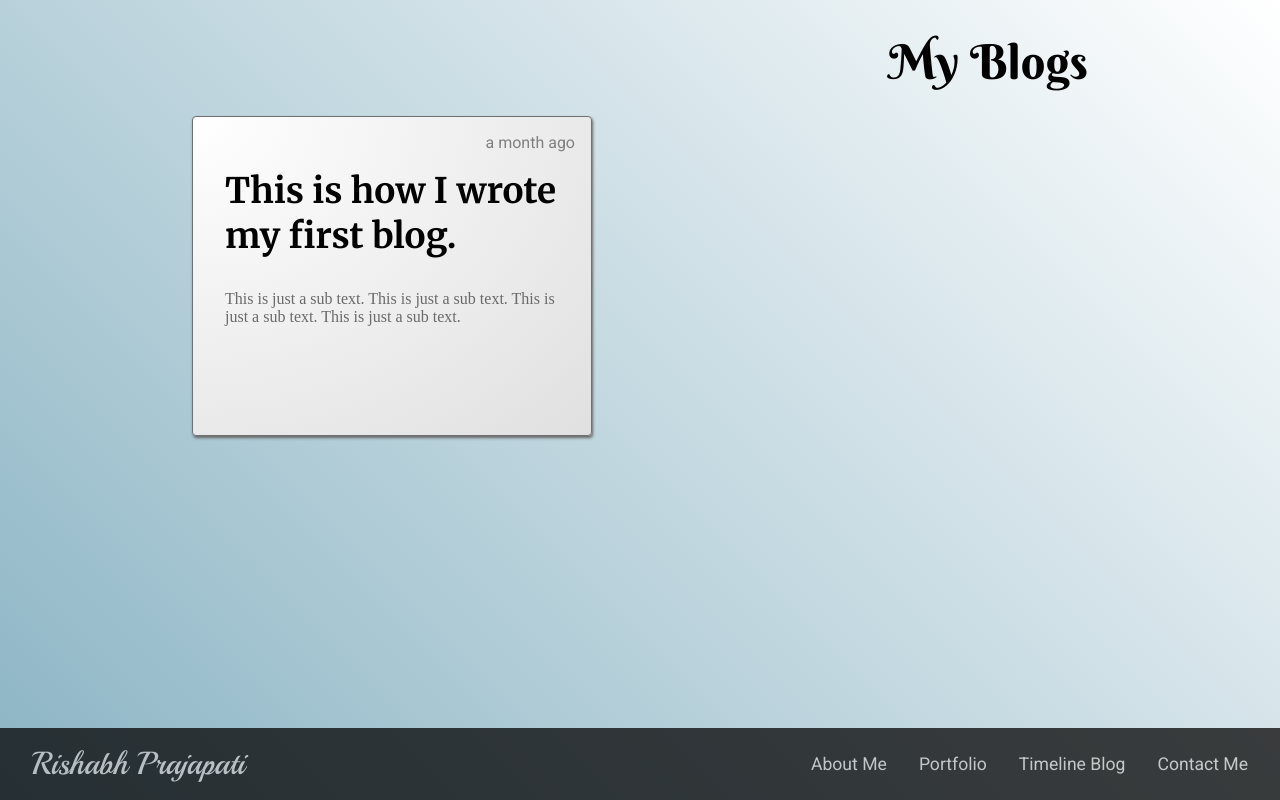
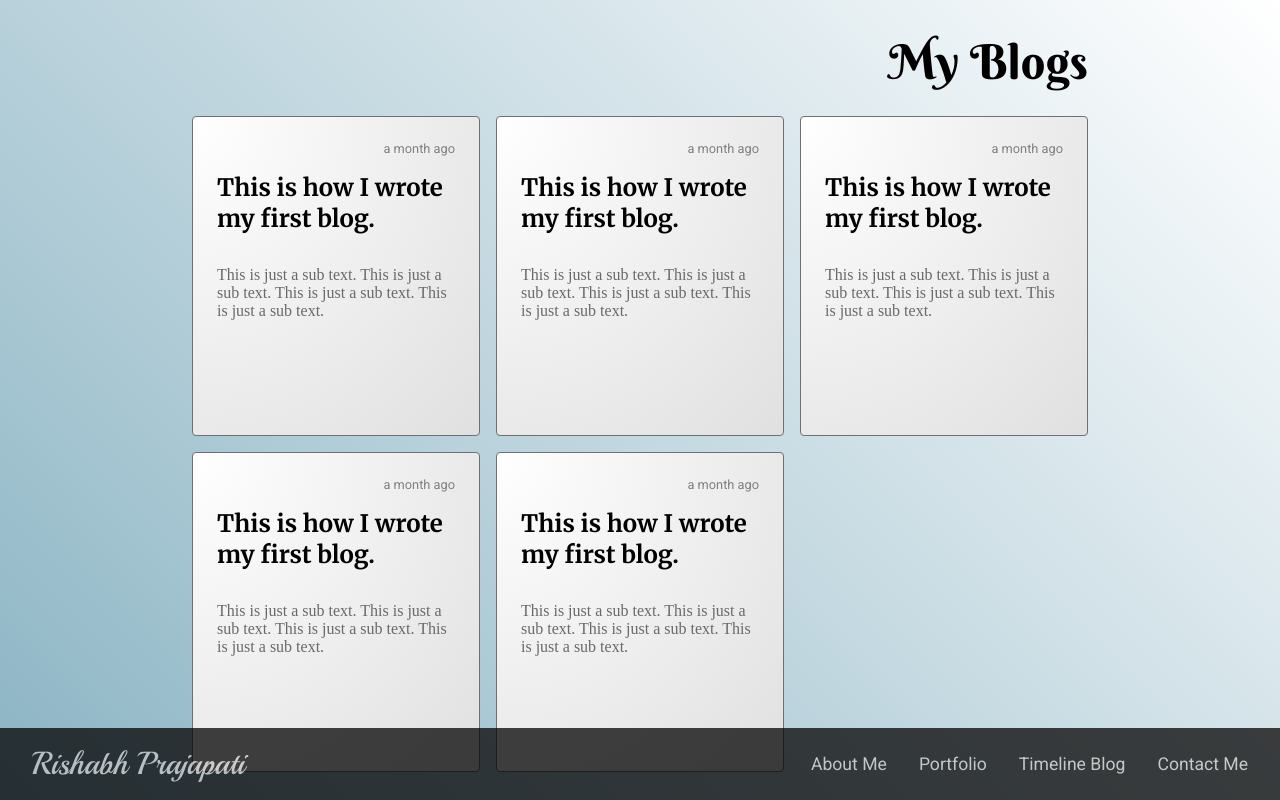
Before and after one commit to alegend4u/uBlog, a Django app: page /timeline/ in a window 1280 px wide. Run offline with Django 3.2, Linux system fonts and the light colour scheme; style sheets or scripts are compiled from the project's sources; some web fonts are replaced.

Commit message:
Fix spacing and sizing of grid

```diff
--- a/timeline/static/timeline/css/timeline.css
+++ b/timeline/static/timeline/css/timeline.css
@@ -1,7 +1,7 @@
 @import url("https://fonts.googleapis.com/css2?family=Berkshire+Swash&display=swap");
 @import url("https://fonts.googleapis.com/css2?family=Merriweather:wght@700&family=Source+Serif+Pro:wght@600&display=swap");
 body {
-  background: linear-gradient(45deg, #8BB4C4, white);
+  background: linear-gradient(45deg, #8BB4C4, white) fixed;
   height: 100vh;
 }
 
@@ -16,32 +16,36 @@ body {
 
 .blog_grid {
   display: grid;
-  grid-template-columns: repeat(auto-fit, minmax(15rem, 25rem));
+  grid-template-columns: repeat(auto-fit, minmax(15rem, 1fr));
   grid-auto-rows: 20rem;
-  grid-gap: 4rem;
+  grid-gap: 1rem;
   margin: 0 auto;
   width: 70%;
   padding: 1.5rem 0;
 }
 .blog_grid .blog {
   background: radial-gradient(at top left, white, #e0e0e0 100%);
-  box-shadow: 1px 2px 3px #666;
   border: 1px solid #707070;
   border-radius: 4px;
-  padding: 1rem;
+  padding: 1.5rem;
+}
+.blog_grid .blog:hover {
+  box-shadow: 0 2px 3px #666;
+  transition: all 0.1s ease-in-out;
 }
 .blog_grid .blog .timestamp {
   font-family: Roboto, sans-serif;
   text-align: right;
   color: gray;
+  font-size: 0.8rem;
 }
 .blog_grid .blog .title {
-  padding: 1rem;
+  padding: 1rem 0;
   font-family: "Merriweather", serif;
-  font-size: 2.2rem;
+  font-size: 1.5rem;
 }
 .blog_grid .blog .subtext {
-  padding: 1rem;
+  padding: 1rem 0;
   font-family: "Source Serif Pro", serif;
   color: #696969;
 }
--- a/timeline/static/timeline/sass/timeline.sass
+++ b/timeline/static/timeline/sass/timeline.sass
@@ -4,7 +4,7 @@
 @import 'mixins'
 
 body
-  background: linear-gradient(45deg, #8BB4C4, white)
+  background: linear-gradient(45deg, #8BB4C4, white) fixed
   height: 100vh
 
 .heading
@@ -17,32 +17,36 @@ body
 
 .blog_grid
   display: grid
-  grid-template-columns: repeat(auto-fit, minmax(15rem, 25rem))
+  grid-template-columns: repeat(auto-fit, minmax(15rem, 1fr))
   grid-auto-rows: 20rem
-  grid-gap: 4rem
+  grid-gap: 1rem
   margin: 0 auto
   width: 70%
   padding: 1.5rem 0
 
   .blog
     background: radial-gradient(at top left, white, #e0e0e0 100%)
-    box-shadow: 1px 2px 3px #666
     border: 1px solid #707070
     border-radius: 4px
-    padding: 1rem
+    padding: 1.5rem
+
+    &:hover
+      box-shadow: 0 2px 3px #666
+      transition: all 0.1s ease-in-out
 
     .timestamp
       font-family: Roboto, sans-serif
       text-align: right
       color: gray
+      font-size: 0.8rem
 
     .title
-      padding: 1rem
+      padding: 1rem 0
       font-family: "Merriweather", serif
-      font-size: 2.2rem
+      font-size: 1.5rem
 
     .subtext
-      padding: 1rem
+      padding: 1rem 0
       font-family: "Source Serif Pro", serif
       color: #696969
 
--- a/timeline/templates/timeline/timeline.html
+++ b/timeline/templates/timeline/timeline.html
@@ -17,7 +17,26 @@
             <p class="timestamp">a month ago</p>
             <p class="title">This is how I wrote my first blog.</p>
             <p class="subtext">This is just a sub text. This is just a sub text. This is just a sub text. This is just a sub text.</p>
-
+        </div>
+        <div class="blog">
+            <p class="timestamp">a month ago</p>
+            <p class="title">This is how I wrote my first blog.</p>
+            <p class="subtext">This is just a sub text. This is just a sub text. This is just a sub text. This is just a sub text.</p>
+        </div>
+        <div class="blog">
+            <p class="timestamp">a month ago</p>
+            <p class="title">This is how I wrote my first blog.</p>
+            <p class="subtext">This is just a sub text. This is just a sub text. This is just a sub text. This is just a sub text.</p>
+        </div>
+        <div class="blog">
+            <p class="timestamp">a month ago</p>
+            <p class="title">This is how I wrote my first blog.</p>
+            <p class="subtext">This is just a sub text. This is just a sub text. This is just a sub text. This is just a sub text.</p>
+        </div>
+        <div class="blog">
+            <p class="timestamp">a month ago</p>
+            <p class="title">This is how I wrote my first blog.</p>
+            <p class="subtext">This is just a sub text. This is just a sub text. This is just a sub text. This is just a sub text.</p>
         </div>
     </div>
 {% endblock %}
```
Also changed, not shown: 1 other file.
